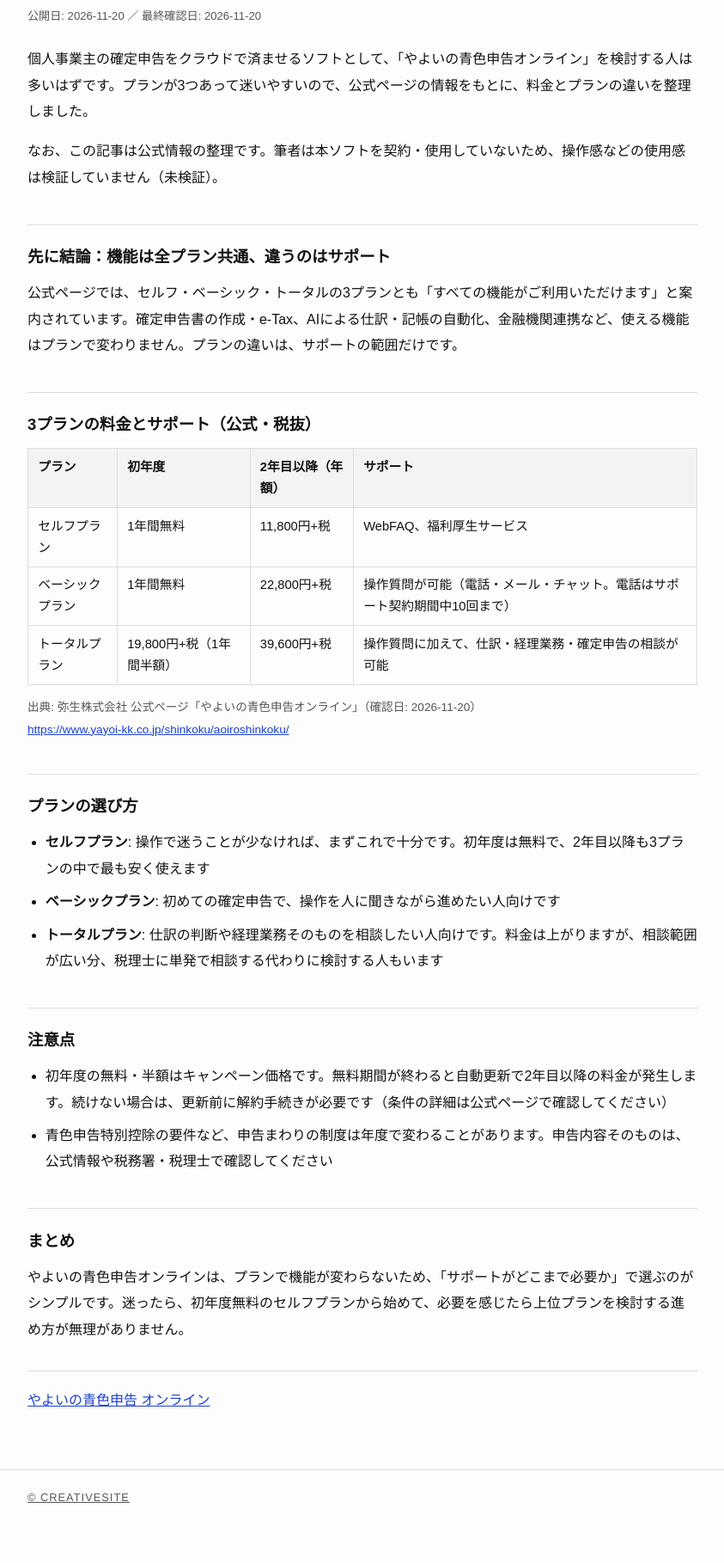
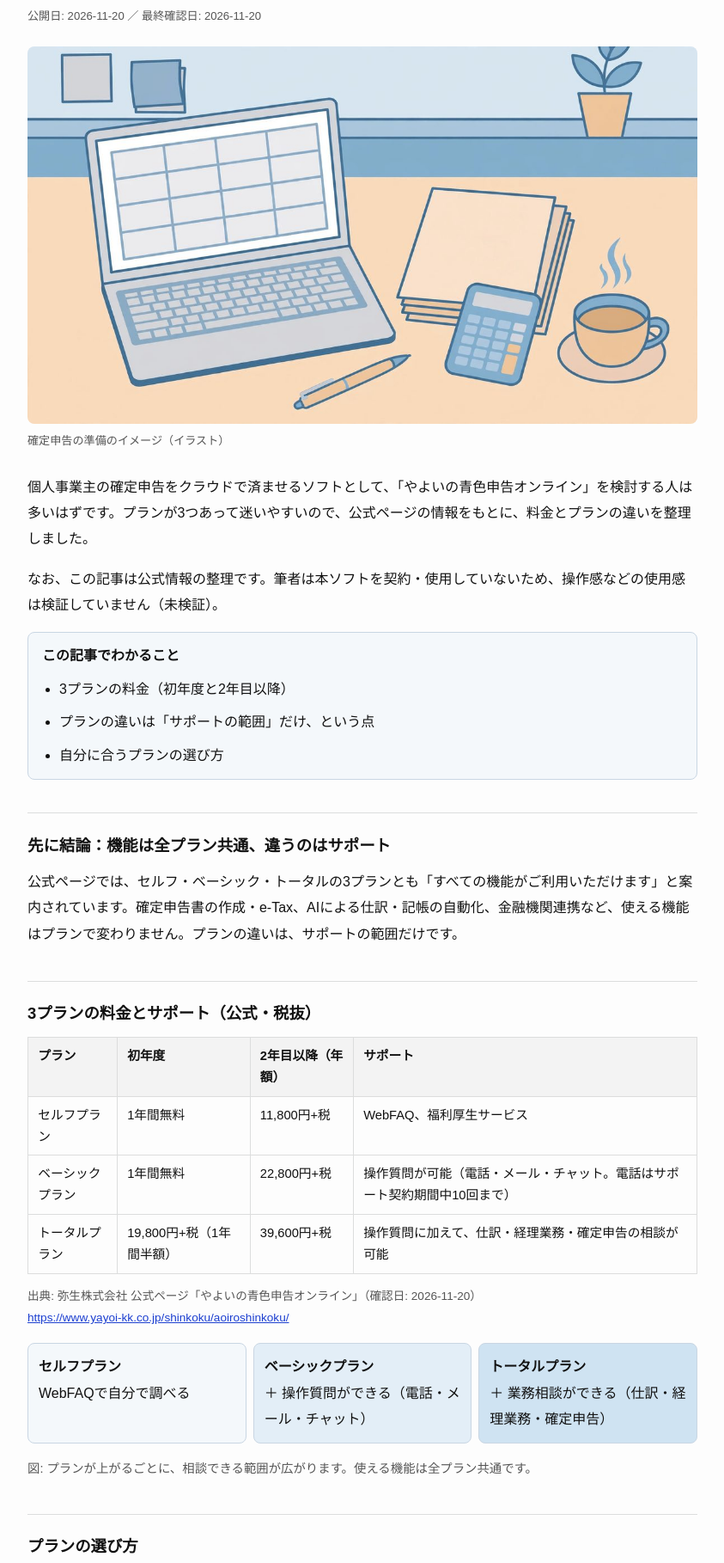
Before and after one commit to hidayoichiro-droid/creativesite-www, a plain HTML site: page tools/yayoi-aoiro-plan/index.html in a window 1280 px wide. Shown: the part 242-2060 px from the top of the page at 86% size, without its empty margins (218-1061 px from the left). Before the commit the page ends 2034 px from the top, so only its background shows below. Drawn offline with Linux system fonts and the light colour scheme.

Commit message:
yayoi記事: アイキャッチ・図解・ボタンを追加（本文・数字は変更なし） (#15)
Claude-Session: https://claude.ai/code/session_01QiBJGCjFDeHc1HzLsYBhgY

Co-authored-by: Claude <noreply@anthropic.com>

```diff
--- a/tools/yayoi-aoiro-plan/index.html
+++ b/tools/yayoi-aoiro-plan/index.html
@@ -18,6 +18,7 @@
 <meta property="og:locale" content="ja_JP">
 <meta property="og:site_name" content="CREATIVESITE">
 <meta property="og:title" content="やよいの青色申告オンラインの料金プラン｜違いは「サポートの範囲」だけ">
+<meta property="og:image" content="https://www.creativesite.jp/tools/yayoi-aoiro-plan/yayoi-eyecatch.jpg">
 <meta property="og:url" content="https://www.creativesite.jp/tools/yayoi-aoiro-plan/">
 <link rel="canonical" href="https://www.creativesite.jp/tools/yayoi-aoiro-plan/">
 <script type="application/ld+json">
@@ -28,6 +29,7 @@
   "datePublished": "2026-11-20",
   "dateModified": "2026-11-20",
   "inLanguage": "ja",
+  "image": "https://www.creativesite.jp/tools/yayoi-aoiro-plan/yayoi-eyecatch.jpg",
   "mainEntityOfPage": "https://www.creativesite.jp/tools/yayoi-aoiro-plan/",
   "author": { "@type": "Person", "name": "Yoichiro Hida" },
   "publisher": { "@type": "Organization", "name": "CREATIVESITE", "url": "https://www.creativesite.jp/" }
@@ -56,6 +58,10 @@
   table { border-collapse: collapse; width: 100%; min-width: 34rem; font-size: .92rem; line-height: 1.7; }
   th, td { border: 1px solid var(--rule); padding: .55rem .7rem; text-align: left; vertical-align: top; }
   th { background: #f3f3f3; font-weight: 600; }
+  figure { margin: 0 0 1.6rem; }
+  figure img { display: block; width: 100%; height: auto; border-radius: 8px; }
+  figcaption { margin-top: .5rem; font-size: .82rem; color: var(--sub); }
+  .ad { text-align: center; }
   .date { margin: -.6rem 0 1.4rem; font-size: .82rem; color: var(--sub); }
   .src { font-size: .85rem; color: var(--sub); word-break: break-all; }
   .ad { margin: 2rem 0 0; padding: 1.2rem 0 0; border-top: 1px solid var(--rule); }
@@ -71,9 +77,23 @@
   <h1>やよいの青色申告オンラインの料金プラン｜違いは「サポートの範囲」だけ</h1>
   <p class="date">公開日: 2026-11-20 ／ 最終確認日: 2026-11-20</p>
 
+  <figure>
+    <img src="/tools/yayoi-aoiro-plan/yayoi-eyecatch.jpg" width="1200" height="675" alt="ノートパソコンと書類、電卓が置かれたデスクのイラスト">
+    <figcaption>確定申告の準備のイメージ（イラスト）</figcaption>
+  </figure>
+
   <p>個人事業主の確定申告をクラウドで済ませるソフトとして、「やよいの青色申告オンライン」を検討する人は多いはずです。プランが3つあって迷いやすいので、公式ページの情報をもとに、料金とプランの違いを整理しました。</p>
 
   <p>なお、この記事は公式情報の整理です。筆者は本ソフトを契約・使用していないため、操作感などの使用感は検証していません（未検証）。</p>
+
+  <div style="border:1px solid #c9d6e3;border-radius:8px;padding:12px 16px;margin:16px 0;background:#f4f8fb;">
+    <strong>この記事でわかること</strong>
+    <ul style="margin:8px 0 0;padding-left:20px;">
+      <li>3プランの料金（初年度と2年目以降）</li>
+      <li>プランの違いは「サポートの範囲」だけ、という点</li>
+      <li>自分に合うプランの選び方</li>
+    </ul>
+  </div>
 
   <h2>先に結論：機能は全プラン共通、違うのはサポート</h2>
 
@@ -97,6 +117,19 @@
   <p class="src">出典: 弥生株式会社 公式ページ「やよいの青色申告オンライン」（確認日: 2026-11-20）<br>
   <a href="https://www.yayoi-kk.co.jp/shinkoku/aoiroshinkoku/" rel="noopener" target="_blank">https://www.yayoi-kk.co.jp/shinkoku/aoiroshinkoku/</a></p>
 
+  <div style="display:flex;gap:8px;flex-wrap:wrap;margin:16px 0;">
+    <div style="flex:1 1 170px;border:1px solid #c9d6e3;border-radius:8px;padding:12px;background:#f4f8fb;">
+      <strong>セルフプラン</strong><br>WebFAQで自分で調べる
+    </div>
+    <div style="flex:1 1 170px;border:1px solid #c9d6e3;border-radius:8px;padding:12px;background:#e3eef7;">
+      <strong>ベーシックプラン</strong><br>＋ 操作質問ができる（電話・メール・チャット）
+    </div>
+    <div style="flex:1 1 170px;border:1px solid #c9d6e3;border-radius:8px;padding:12px;background:#cfe3f2;">
+      <strong>トータルプラン</strong><br>＋ 業務相談ができる（仕訳・経理業務・確定申告）
+    </div>
+  </div>
+  <p style="font-size:0.9em;color:#555;">図: プランが上がるごとに、相談できる範囲が広がります。使える機能は全プラン共通です。</p>
+
   <h2>プランの選び方</h2>
 
   <ul>
@@ -116,7 +149,16 @@
 
   <p>やよいの青色申告オンラインは、プランで機能が変わらないため、「サポートがどこまで必要か」で選ぶのがシンプルです。迷ったら、初年度無料のセルフプランから始めて、必要を感じたら上位プランを検討する進め方が無理がありません。</p>
 
-  <p class="ad"><a href="//af.moshimo.com/af/c/click?a_id=5913472&p_id=914&pc_id=1138&pl_id=12107" rel="nofollow" referrerpolicy="no-referrer-when-downgrade" attributionsrc>やよいの青色申告 オンライン</a><img src="//i.moshimo.com/af/i/impression?a_id=5913472&p_id=914&pc_id=1138&pl_id=12107" width="1" height="1" style="border:none;" loading="lazy"></p>
+  <div style="border:1px solid #c9d6e3;border-radius:8px;padding:12px 16px;margin:16px 0;background:#fbfdff;">
+    <strong>プラン選びの早見</strong>
+    <ul style="margin:8px 0 0;padding-left:20px;">
+      <li>操作は自分で調べられる → <strong>セルフプラン</strong></li>
+      <li>操作を人に聞きながら進めたい → <strong>ベーシックプラン</strong></li>
+      <li>仕訳や確定申告そのものを相談したい → <strong>トータルプラン</strong></li>
+    </ul>
+  </div>
+
+  <p class="ad"><a href="//af.moshimo.com/af/c/click?a_id=5913472&p_id=914&pc_id=1138&pl_id=12107" rel="nofollow" referrerpolicy="no-referrer-when-downgrade" attributionsrc style="display:inline-block;background:#1c3fd0;color:#fff;padding:14px 28px;border-radius:8px;font-weight:600;text-decoration:none;">やよいの青色申告 オンライン</a><img src="//i.moshimo.com/af/i/impression?a_id=5913472&p_id=914&pc_id=1138&pl_id=12107" width="1" height="1" style="border:none;" loading="lazy"></p>
 </main>
 
 <footer>
```
Also changed, not shown: tools/yayoi-aoiro-plan/yayoi-eyecatch.jpg (added).
